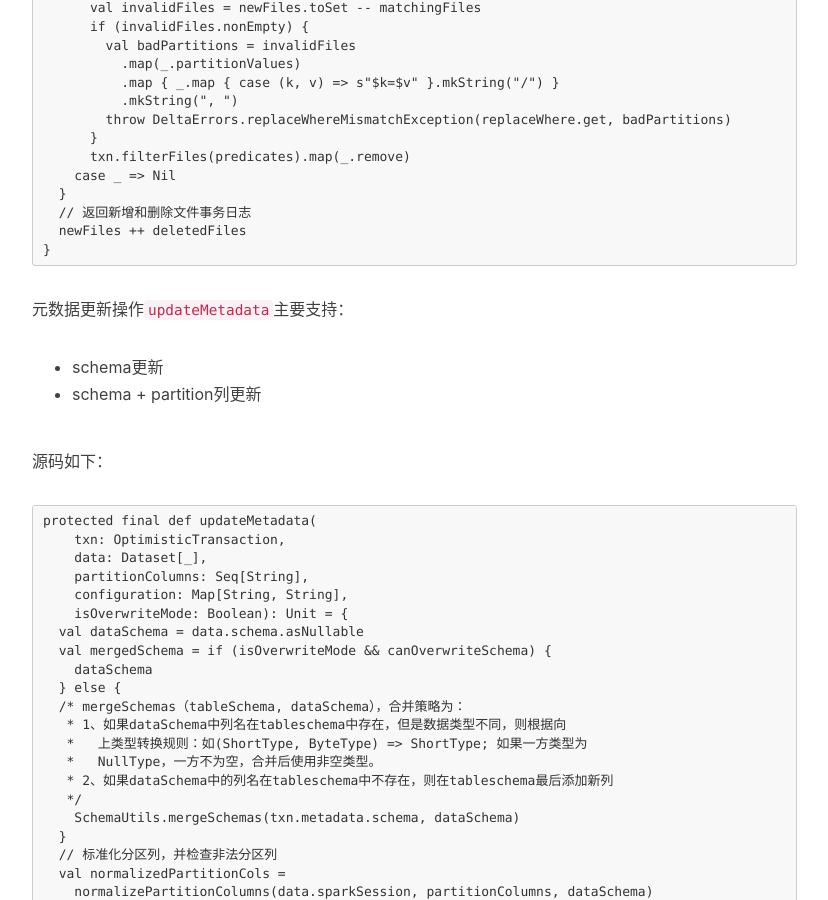
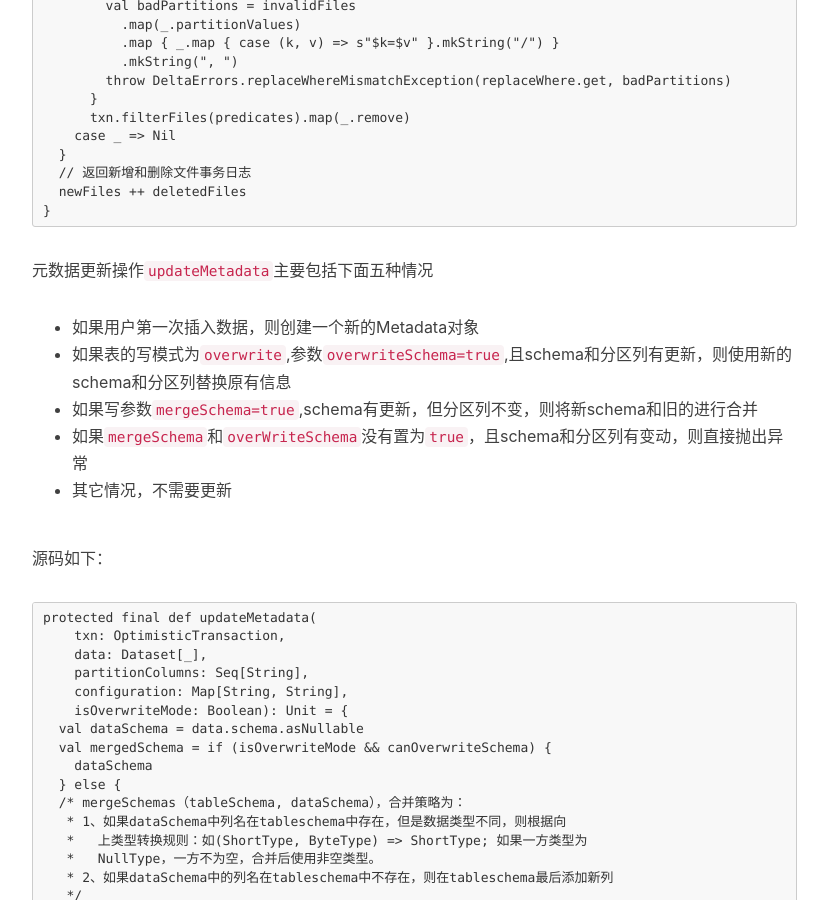
Before and after one commit to carmhuo/carmhuo.github.io, a Jekyll site: the page built from _posts/2019-10-24-Delta Lake深入分析(4)--Delta Lake write操作.md, in a window 1280 px wide and 900 px high, scrolled down 3635 px. Shown: the whole window, without its empty margins (233-1061 px from the left). Built offline with Jekyll 4.4.1, drawn with Linux system fonts in a browser that asks for light colours; nearby versions of some CDN libraries; comment, search, counter and statistics services are not loaded; some of the changed text lies outside the part shown.

Commit message:
Update 2019-10-24-Delta Lake深入分析(4)--Delta Lake write操作.md

````diff
--- a/_posts/2019-10-24-Delta Lake深入分析(4)--Delta Lake write操作.md
+++ b/_posts/2019-10-24-Delta Lake深入分析(4)--Delta Lake write操作.md
@@ -18,14 +18,15 @@ Delta lake写数据方式与Spark写parquet方式基本一样，仅需要将`for
 Delta写数据分为两种模式，一种为append，另一种为overwrite。
 
 1. 使用append模式可以自动向已存在的表中添加数据，使用如下：
-
-    `df.write.format("delta").mode("append").save("/delta/events")`
+```
+df.write.format("delta").mode("append").save("/delta/events")
+```
 
 2. 如果需要自动替换表中所有数据，可以使用override模式，使用如下：
-
-  `df.write.format("delta").mode("overwrite").save("/delta/events")`
-
-  或，使用谓词匹配分区列来**覆盖分区数据**，下面的命令会覆盖掉`df`中一月份的数据。
+ ```
+ df.write.format("delta").mode("overwrite").save("/delta/events")
+ ```
+ 或，使用谓词匹配分区列来**覆盖分区数据**，下面的命令会覆盖掉`df`中一月份的数据。
 
   ```
   df.write
@@ -155,10 +156,12 @@ def write(txn: OptimisticTransaction, sparkSession: SparkSession): Seq[Action] =
   newFiles ++ deletedFiles
 }
 ```
-元数据更新操作`updateMetadata`主要支持：
-- schema更新
-- schema + partition列更新
-
+元数据更新操作`updateMetadata`主要包括下面五种情况
+- 如果用户第一次插入数据，则创建一个新的Metadata对象
+- 如果表的写模式为`overwrite`,参数`overwriteSchema=true`,且schema和分区列有更新，则使用新的schema和分区列替换原有信息
+- 如果写参数`mergeSchema=true`,schema有更新，但分区列不变，则将新schema和旧的进行合并
+- 如果`mergeSchema`和`overWriteSchema`没有置为`true`，且schema和分区列有变动，则直接抛出异常
+- 其它情况，不需要更新
 
 源码如下：
 ```
````
Also changed, not shown: other parts of _posts/2019-10-24-Delta Lake深入分析(4)--Delta Lake write操作.md (+1 -1 lines).
